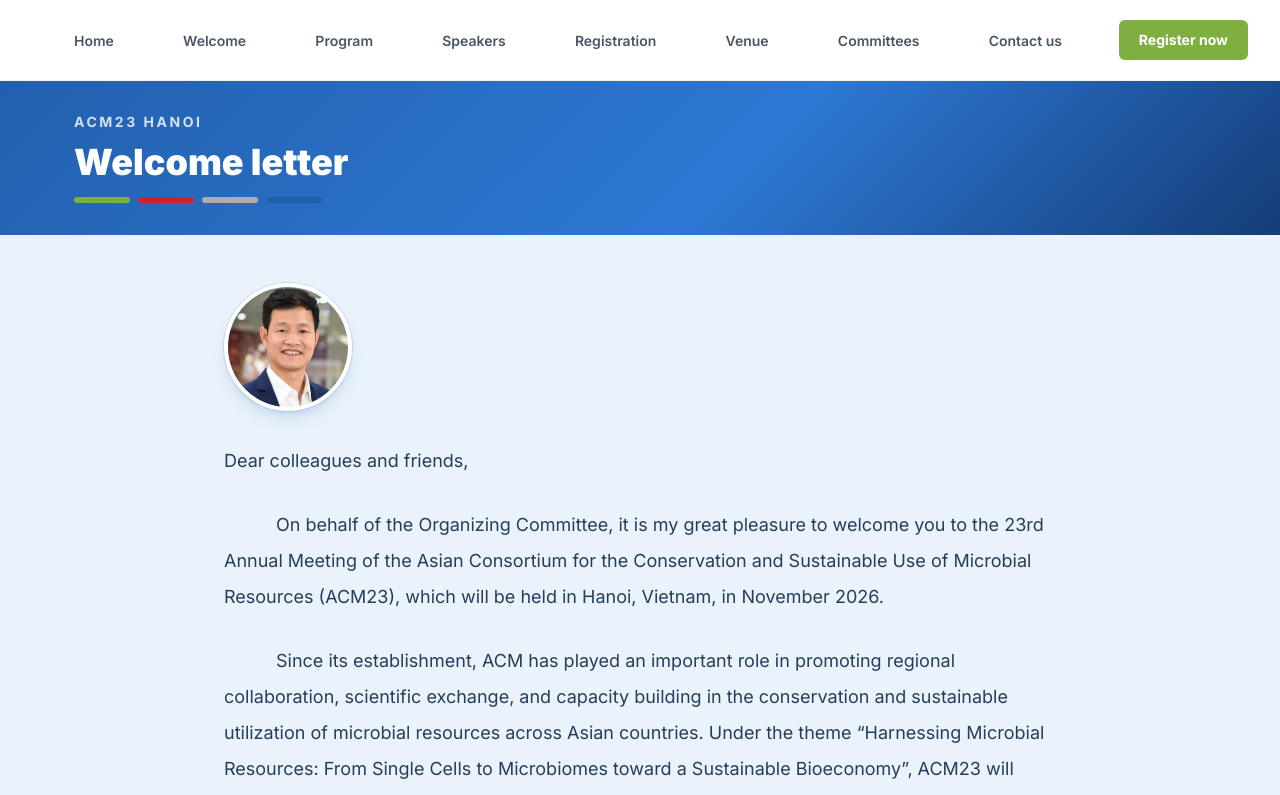
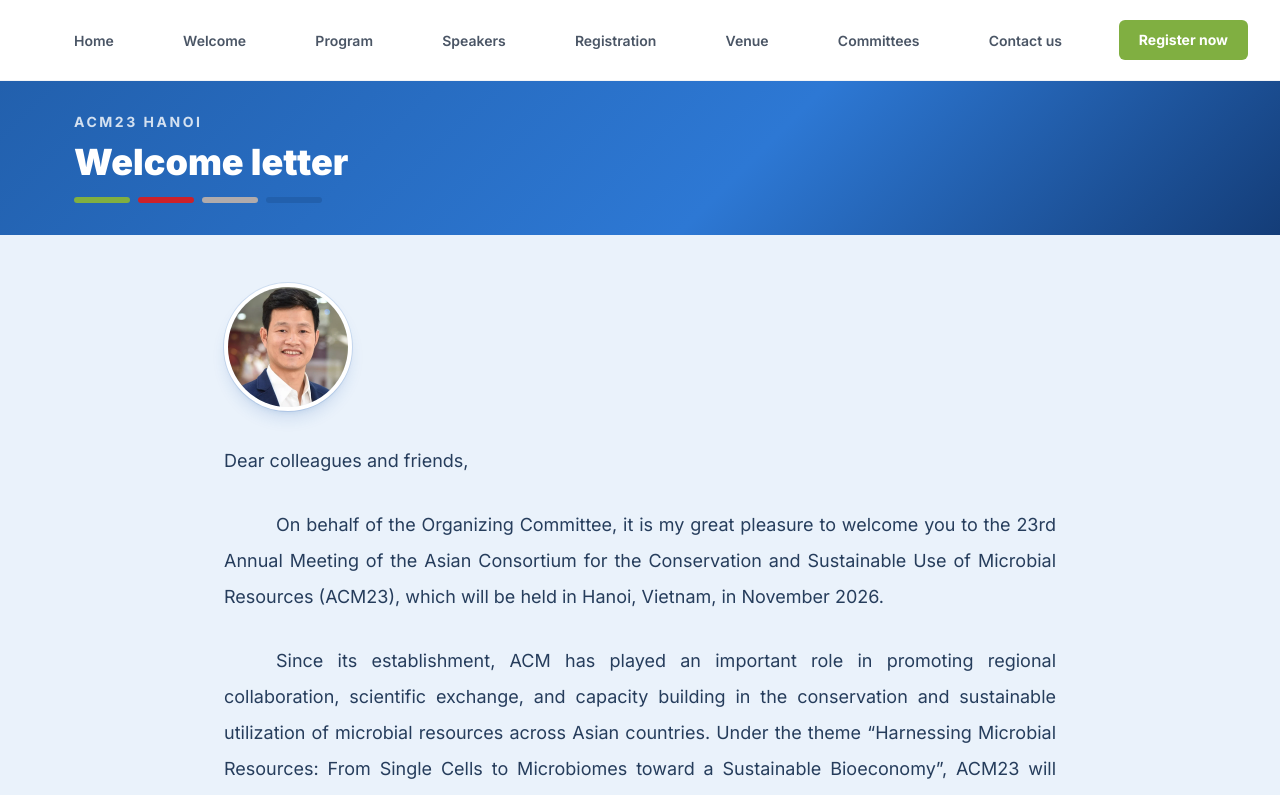
Before and after one commit to monkira99/acm2026, a Next.js app: page /welcome in a window 1280 px wide. Shown: the top 795 px of the page. Built offline with nearby package versions, Linux system fonts and the light colour scheme.

Commit message:
fix(welcome): update letter body text class for justified alignment

```diff
--- a/src/app/welcome/page.tsx
+++ b/src/app/welcome/page.tsx
@@ -18,7 +18,7 @@ const letterParagraphs = [
 
 const letterTextClass =
   "text-base leading-8 text-[#263D5C] sm:text-lg sm:leading-9";
-const letterBodyTextClass = `${letterTextClass} indent-13`;
+const letterBodyTextClass = `${letterTextClass} indent-13 text-justify`;
 
 export default function WelcomePage() {
   return (
```
